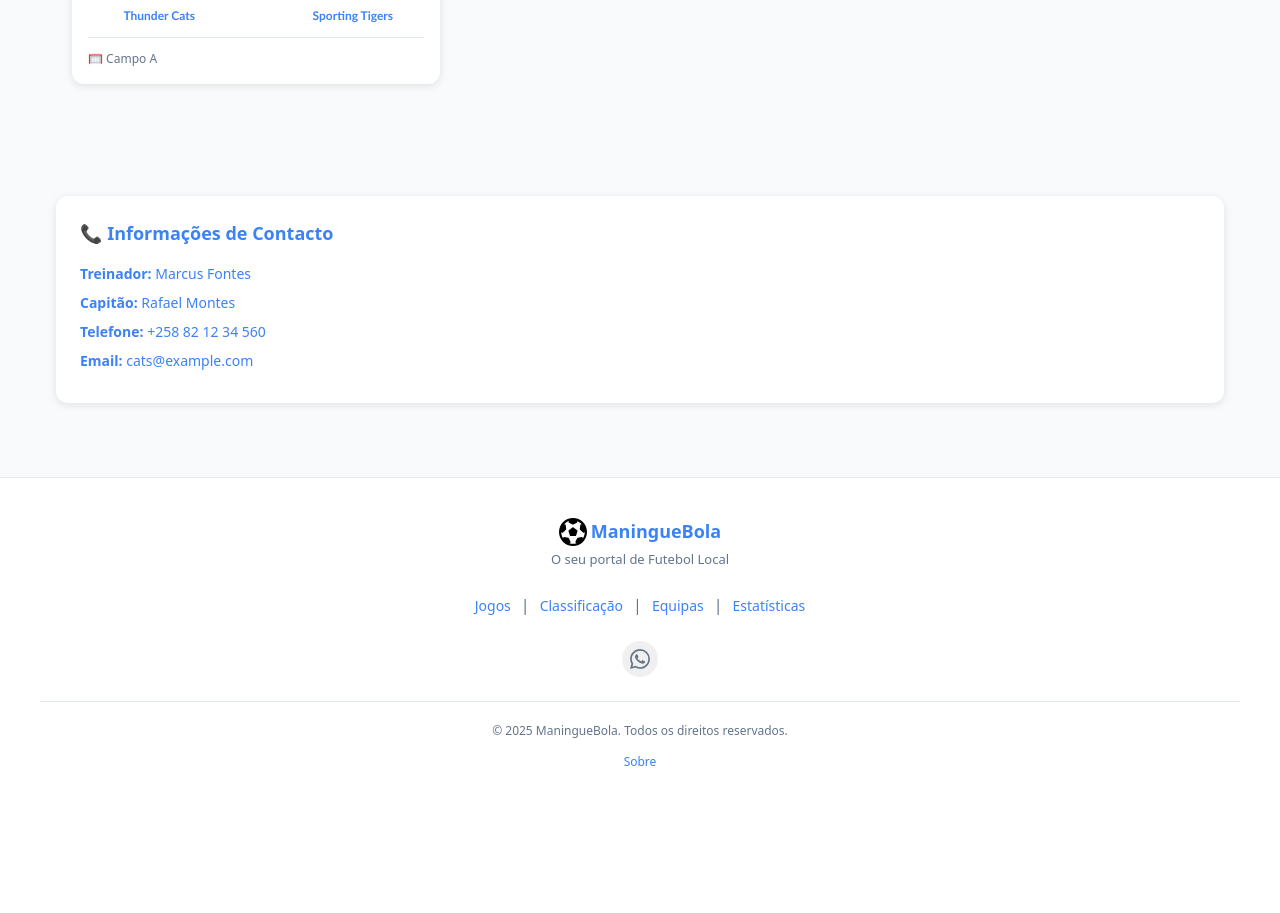
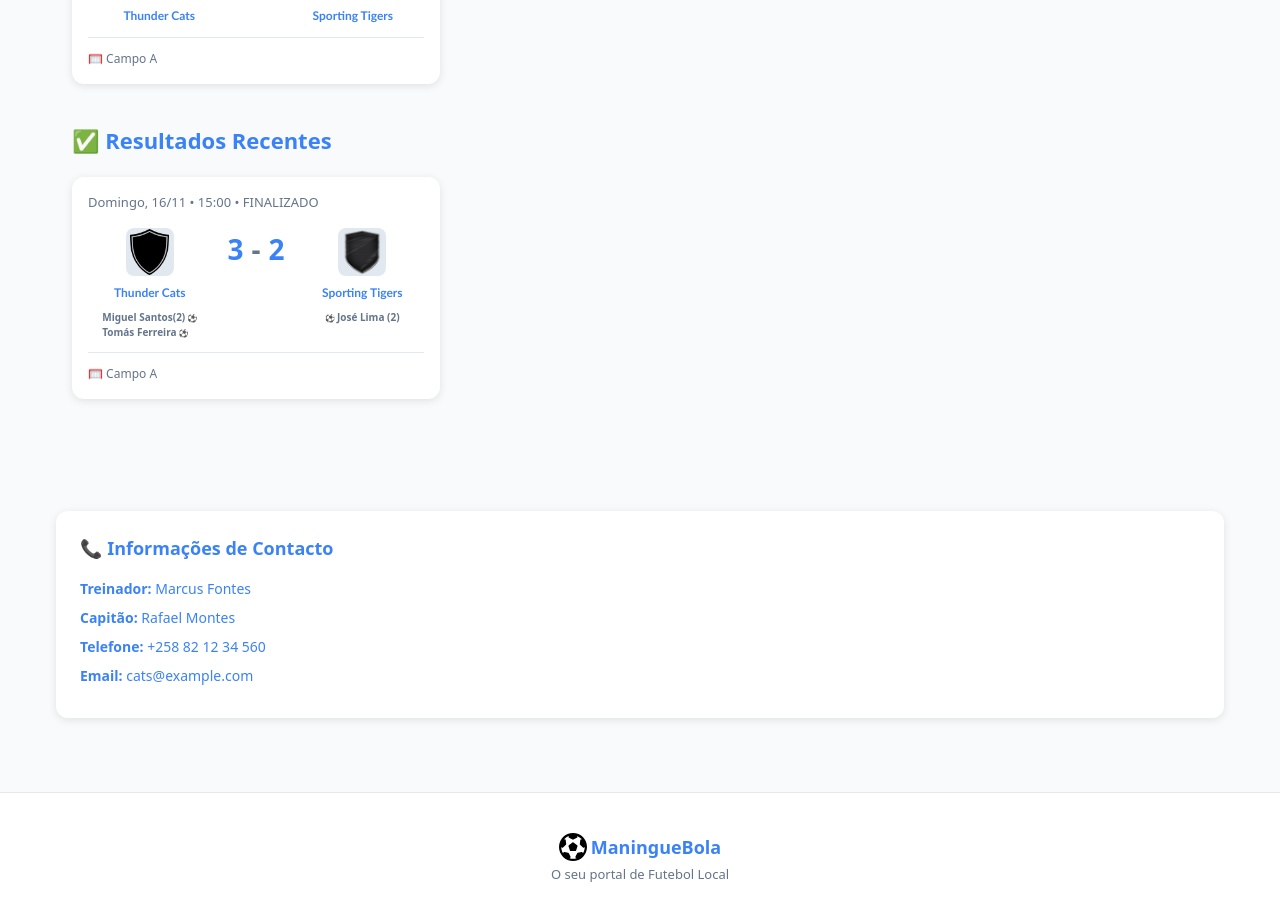
Before and after one commit to Raimundroid/maninguebola, a React (Vite) app: page /equipas/cats in a window 1280 px wide. Shown: the part 1194-2107 px from the top of the page. Before the commit the page ends 2006 px from the top, so only its background shows below. Built offline with nearby package versions, Linux system fonts and the light colour scheme.

Commit message:
added a finished match for sample presentation

```diff
--- a/src/data/sampleData.js
+++ b/src/data/sampleData.js
@@ -1388,6 +1388,24 @@ export const matchesData = [
   //   homeScorers: ["Miguel Santos (2)", "Tomás Ferreira"],
   //   awayScorers: ["José Lima (2)"],
   // },
+  {
+    id: 222,
+    // homeTeam: teams.eagles,
+    // awayTeam: teams.lions,
+    homeTeamId: "cats", //new
+    awayTeamId: "tigers", //new
+    homeScore: 3,
+    awayScore: 2,
+    date: "2025-11-16", // ISO Format
+    time: "15:00",
+    status: "finished",
+    venue: "Campo A",
+    // info: "⚽ Miguel Santos (2), Tomás Ferreira",
+    // ✅ NEW: Store as Array of Strings
+    // Note: You can still keep "(2)" for multiple goals if you want strict string display
+    homeScorers: ["Miguel Santos(2)", "Tomás Ferreira"],
+    awayScorers: ["José Lima (2)"],
+  },
   // {
   //   id: 3,
   //   // homeTeam: teams.tigers,
```
